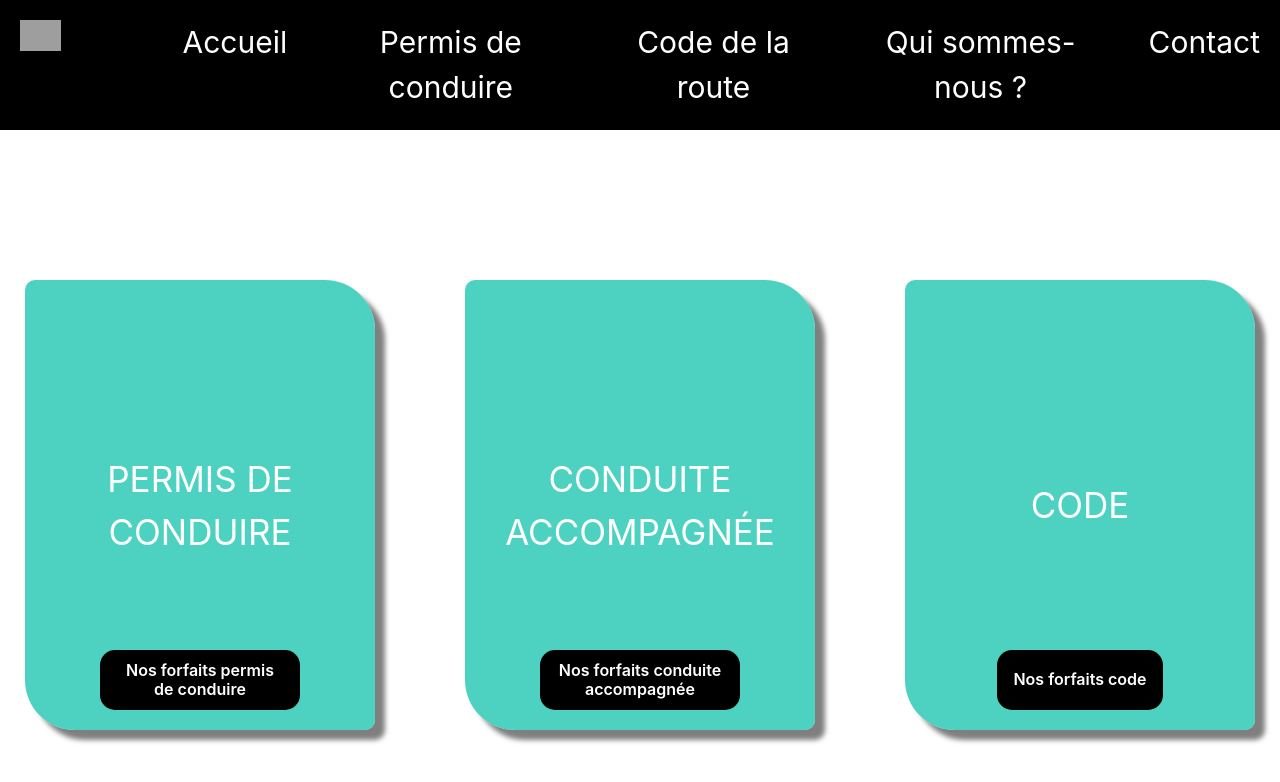
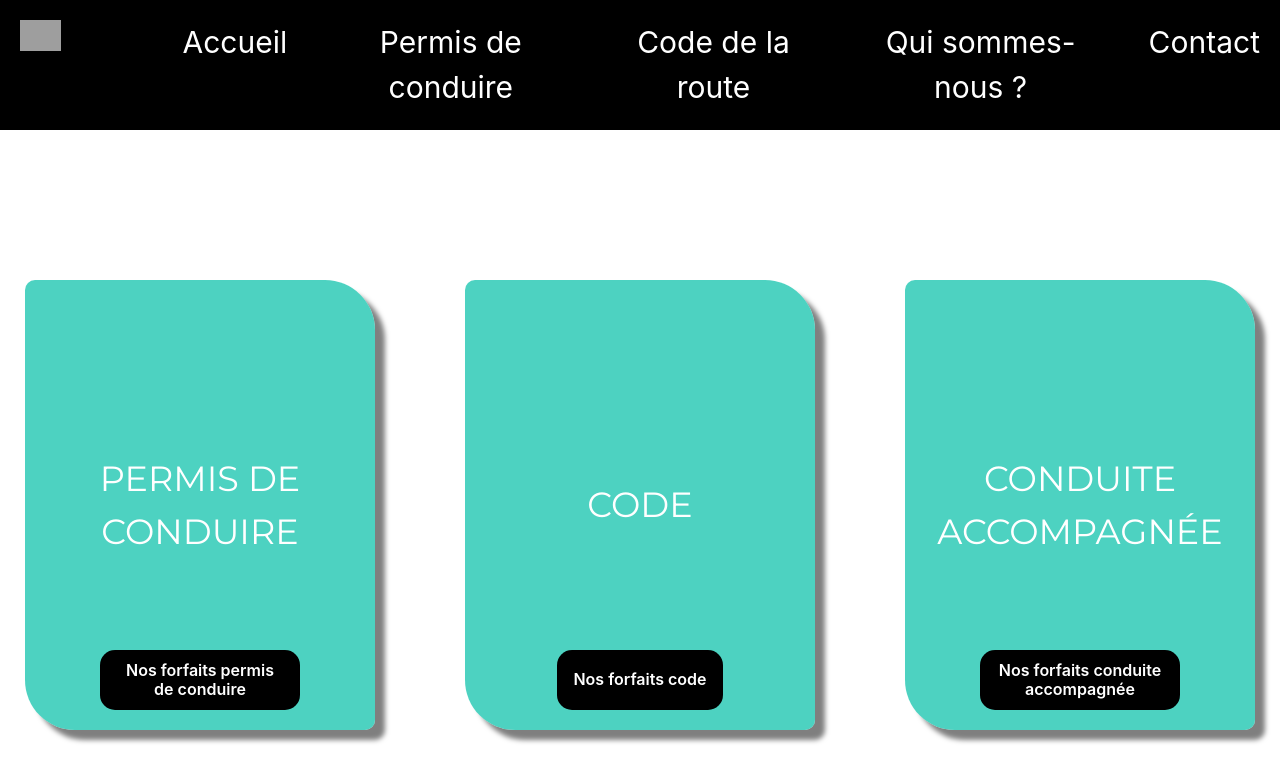
Before and after one commit to GamerMine/so-permis, a React (Create React App) app in the folder frontend/: page / in a window 1280 px wide. Shown: the top 782 px of the page. Built offline with nearby package versions, Linux system fonts and the light colour scheme; grey boxes are pictures that could not be loaded.

Commit message:
Frontend
- Changement de police d'écriture

```diff
--- a/frontend/src/components/Header.js
+++ b/frontend/src/components/Header.js
@@ -38,6 +38,9 @@
 
     return (
         <header>
+            <link rel="preconnect" href="https://fonts.googleapis.com"/>
+            <link rel="preconnect" href="https://fonts.gstatic.com" crossOrigin/>
+            <link href="https://fonts.googleapis.com/css2?family=Montserrat&display=swap" rel="stylesheet"/>
             <nav style={style.nav}>
                 <div style={style.gridContainer}>
                     <img style={{...style.imgLogo, ...style.gridElement}}
--- a/frontend/src/components/MultiHorizontalCardsWithButton.js
+++ b/frontend/src/components/MultiHorizontalCardsWithButton.js
@@ -50,6 +50,7 @@
             textAlign: "center",
             fontSize: "35px",
             color: "white",
+            fontFamily: "Montserrat, sans-serif",
         },
 
         button: {
--- a/frontend/src/pages/Home.js
+++ b/frontend/src/pages/Home.js
@@ -14,8 +14,8 @@
             <MultiHorizontalCardsWithButton style={style.cardsServices} cards={
                 [
                     new OCard("", "PERMIS DE CONDUIRE", "Nos forfaits permis de conduire"),
-                    new OCard("", "CONDUITE ACCOMPAGNÉE", "Nos forfaits conduite accompagnée"),
-                    new OCard("", "CODE", "Nos forfaits code")
+                    new OCard("", "CODE", "Nos forfaits code"),
+                    new OCard("", "CONDUITE ACCOMPAGNÉE", "Nos forfaits conduite accompagnée")
                 ]} hauteur={"450px"} largeur={"350px"}/>
         </Stack>
     )
```
